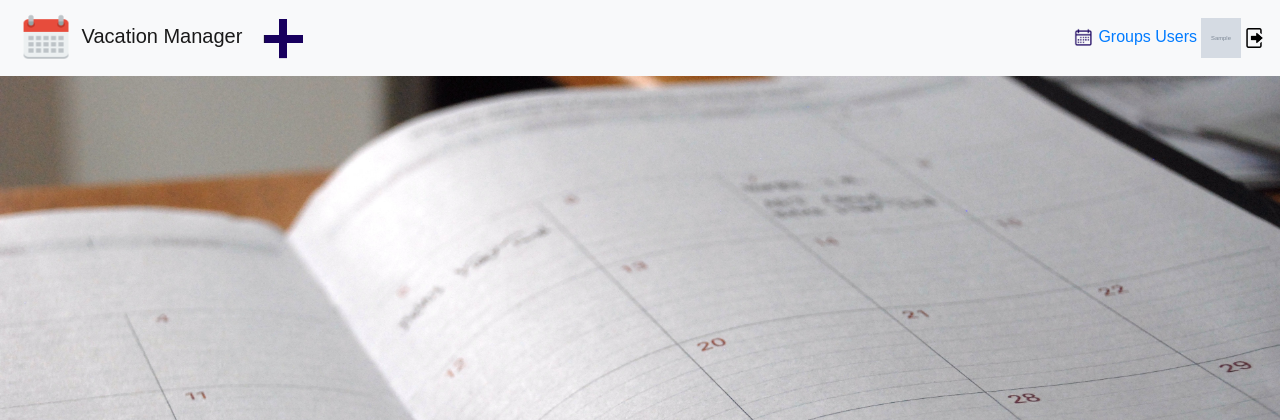
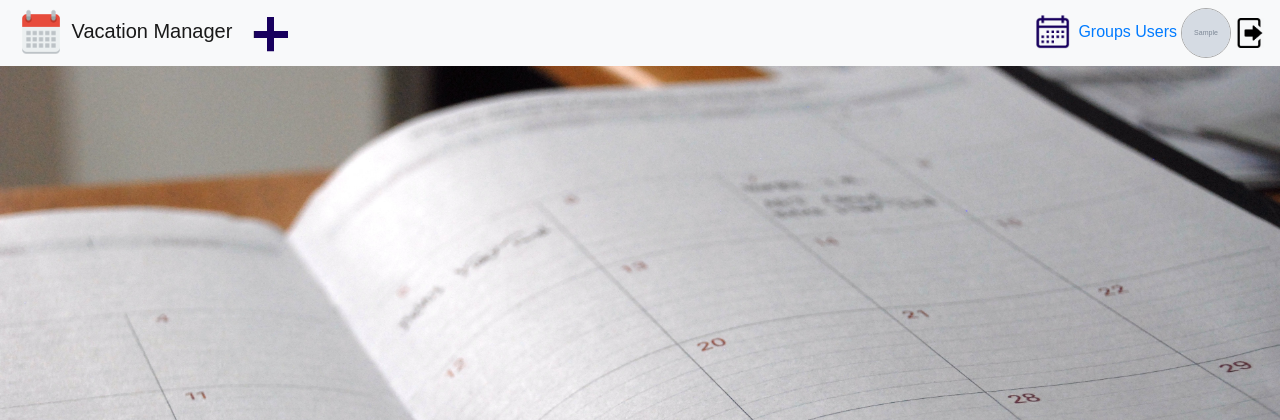
Before and after one commit to szedlakmate/vacation-management, a Flask app: template app/templates/home.html in a window 1280 px wide. Shown: the top 420 px of the page. Run offline with Flask 2, Linux system fonts and the light colour scheme; the template is opened without the code that fills it: most values are stand-ins (such as "Sample title", 1, 10 or a date in 2020); grey boxes marked "Sample" are stand-in pictures; some libraries are stand-ins or nearby versions.

Commit message:
UI navbar polish

```diff
--- a/app/app.py
+++ b/app/app.py
@@ -50,6 +50,12 @@ def appConfig():
 app = Flask(__name__, static_url_path='/code/app/static')
 appConfig()
 google_login = GoogleLogin(app)
+
+
+# ****************************************
+#   MISSING PAGES:
+# calendars, groups, users, profile
+# ****************************************
 
 
 @google_login.login_success
--- a/app/static/style/default.css
+++ b/app/static/style/default.css
@@ -13,12 +13,13 @@ body{
     overflow: hidden;
 }
 
+a:hover {
+    text-decoration: none;
+}
 
 .avatar {
-    -webkit-background-size: 40px 40px;
-    background-size: 40px 40px;
-    -webkit-border-radius: 50%;
-    border-radius: 50%;
+    /*-webkit-background-size: 40px 40px;
+    background-size: 40px 40px;*/;
     display: block;
     margin: -1px;
     overflow: hidden;
@@ -26,8 +27,14 @@ body{
 }
 
 .avatar-img {
-    width: 40px;
-    height: 40px;
+    width: 50px;
+    height: 50px;
+    border-radius: 50%;
+    border: 1px solid rgba(50,50,50,0.4);
+}
+
+.no-padding {
+    padding: 0;
 }
 
 #script-warning {
--- a/app/templates/home.html
+++ b/app/templates/home.html
@@ -10,18 +10,18 @@
 <body>
 	<nav class="navbar navbar-light bg-light">
 		<div>
-			<a class="navbar-brand" href="#">
-				<img src= "{{ url_for('static', filename='img/logo.png') }}" class="d-inline-block" width="60" height="50" class="d-inline-block align-top" alt="">
+			<a class="navbar-brand no-padding"  href="#">
+				<img src= "{{ url_for('static', filename='img/logo.png') }}" class="d-inline-block" width="50" height="50" class="d-inline-block align-top" alt="">
 				Vacation Manager
 			</a>
 			<a class="nav-item" href="/newevent">
-				<img src= "{{ url_for('static', filename='img/plus.png') }}" class="d-inline-block" width="40" height="40" class="d-inline-block align-top" alt="">
+				<img src= "{{ url_for('static', filename='img/plus.png') }}" class="d-inline-block" width="35" height="35" class="d-inline-block align-top" alt="">
 			</a>
 		</div>
 
 		<div>
 			<a class="d-inline" href="/calendars">
-				<img src= "{{ url_for('static', filename='img/calendar.png') }}" class="d-inline-block"  width="20" height="20" class="d-inline-block align-top" alt="">
+				<img src= "{{ url_for('static', filename='img/calendar.png') }}" class="d-inline-block"  width="40" height="40" class="d-inline-block align-top" alt="">
 			</a>
 
 			<a class="d-inline" href="/groups">
@@ -32,12 +32,12 @@
 				Users
 			</a>
 
-			<a class="d-inline avatar" href="#">
+			<a class="d-inline avatar" href="/profile">
 				<img src= "{{ avatar_url }}"  class="d-inline-block avatar-img" alt="">
 			</a>
 
 			<a class="d-inline" href="/logout">
-				<img src= "{{ url_for('static', filename='img/logout.png') }}" class="d-inline-block"  width="20" height="20" class="d-inline-block align-top" alt="">
+				<img src= "{{ url_for('static', filename='img/logout.png') }}" class="d-inline-block"  width="30" height="30" class="d-inline-block align-top" alt="">
 			</a>
 		</div>
 	</nav>
```
